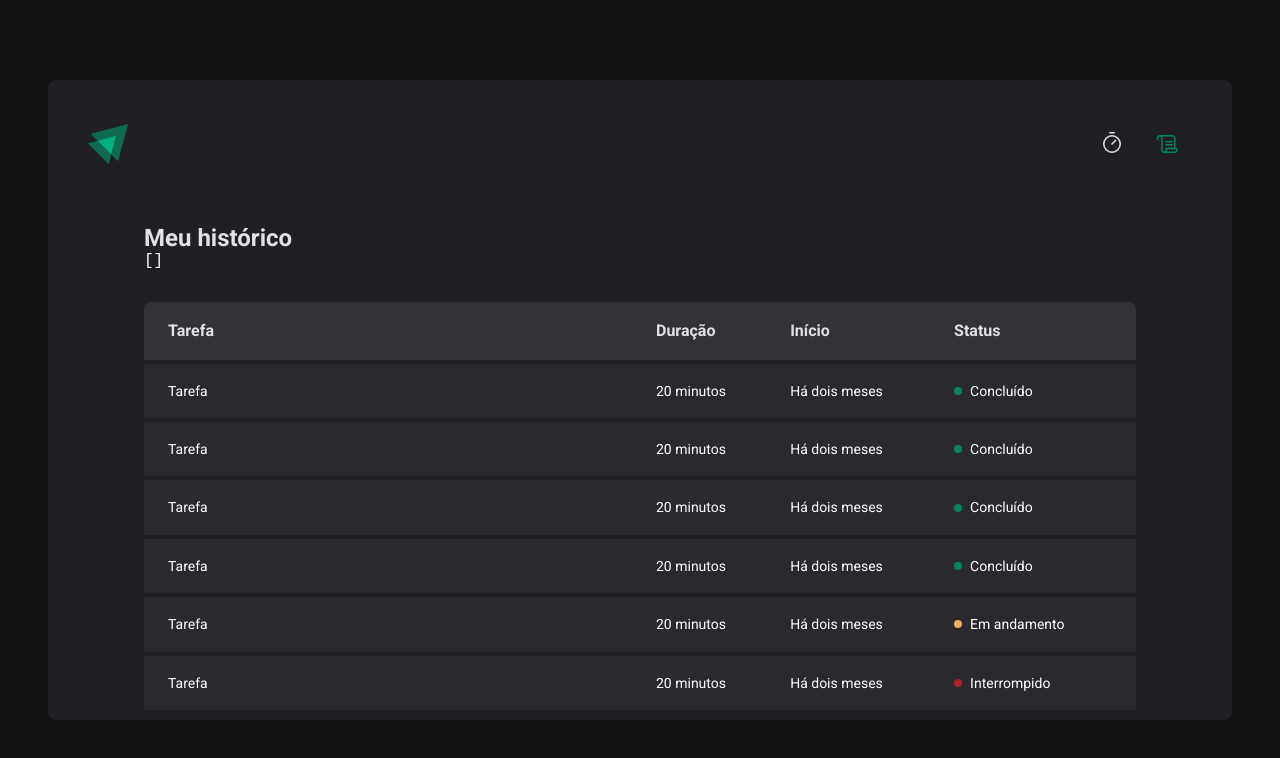
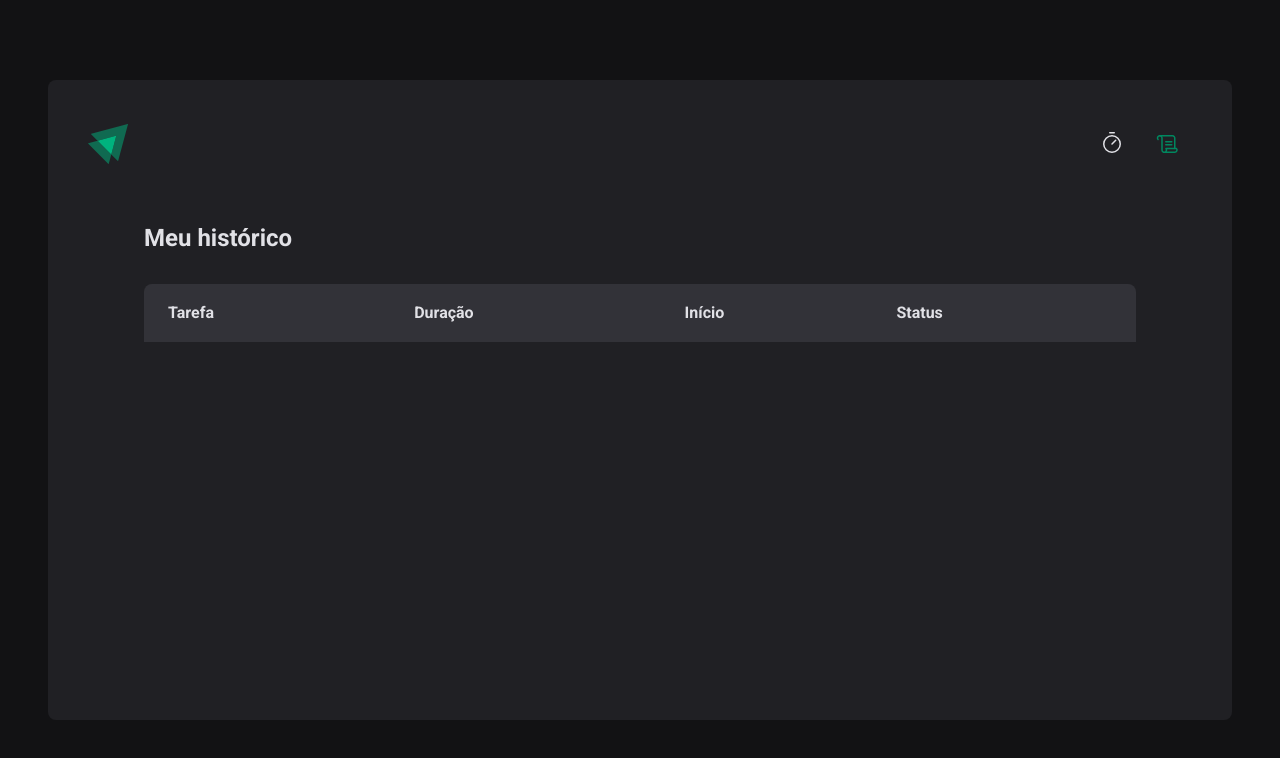
Before and after one commit to jaomuro/02-ignite-timer, a React (Vite) app: page /history in a window 1280 px wide. Shown: the top 758 px of the page. Built offline with nearby package versions, Linux system fonts and the light colour scheme.

Commit message:
Adiciona listagem no histórico

```diff
--- a/src/pages/History/index.tsx
+++ b/src/pages/History/index.tsx
@@ -8,7 +8,6 @@ export function History() {
   return (
     <HistoryContainer>
       <h1>Meu histórico</h1>
-      <pre>{JSON.stringify(cycles, null, 2)}</pre>
       <HistoryList>
         <table>
           <thead>
@@ -20,54 +19,26 @@ export function History() {
             </tr>
           </thead>
           <tbody>
-            <tr>
-              <td>Tarefa</td>
-              <td>20 minutos</td>
-              <td>Há dois meses</td>
-              <td>
-                <Status statusColor="green">Concluído</Status>
-              </td>
-            </tr>
-            <tr>
-              <td>Tarefa</td>
-              <td>20 minutos</td>
-              <td>Há dois meses</td>
-              <td>
-                <Status statusColor="green">Concluído</Status>
-              </td>
-            </tr>
-            <tr>
-              <td>Tarefa</td>
-              <td>20 minutos</td>
-              <td>Há dois meses</td>
-              <td>
-                <Status statusColor="green">Concluído</Status>
-              </td>
-            </tr>
-            <tr>
-              <td>Tarefa</td>
-              <td>20 minutos</td>
-              <td>Há dois meses</td>
-              <td>
-                <Status statusColor="green">Concluído</Status>
-              </td>
-            </tr>
-            <tr>
-              <td>Tarefa</td>
-              <td>20 minutos</td>
-              <td>Há dois meses</td>
-              <td>
-                <Status statusColor="yellow">Em andamento</Status>
-              </td>
-            </tr>
-            <tr>
-              <td>Tarefa</td>
-              <td>20 minutos</td>
-              <td>Há dois meses</td>
-              <td>
-                <Status statusColor="red">Interrompido</Status>
-              </td>
-            </tr>
+            {cycles.map((cycle) => {
+              return (
+                <tr key={cycle.id}>
+                  <td>{cycle.task}</td>
+                  <td>{cycle.minutesAmount} minutos</td>
+                  <td>{cycle.startDate.toISOString()}</td>
+                  <td>
+                    {cycle.finishedDate && (
+                      <Status statusColor="green">Concluído</Status>
+                    )}
+                    {cycle.interruptedDate && (
+                      <Status statusColor="red">Interrompido</Status>
+                    )}
+                    {!cycle.finishedDate && !cycle.interruptedDate && (
+                      <Status statusColor="yellow">Em andamento</Status>
+                    )}
+                  </td>
+                </tr>
+              )
+            })}
           </tbody>
         </table>
       </HistoryList>
--- a/src/pages/Home/components/NewCycleForm/index.tsx
+++ b/src/pages/Home/components/NewCycleForm/index.tsx
@@ -29,7 +29,7 @@ export function NewCycleForm() {
         id="minutesAmount"
         placeholder="00"
         disabled={!!activeCycle}
-        step={5}
+        step={1}
         min={1}
         max={60}
         {...register('minutesAmount', { valueAsNumber: true })}
```
